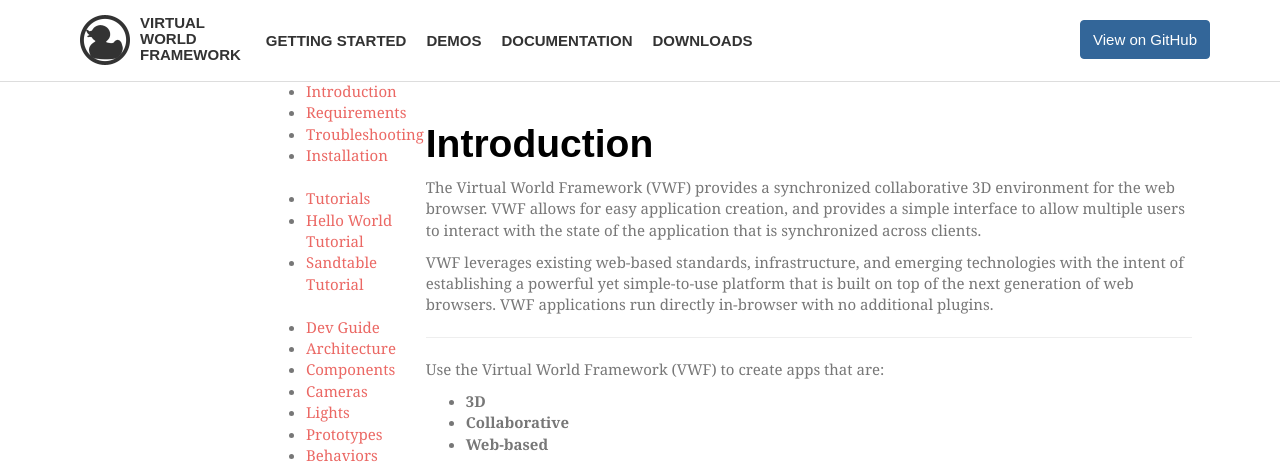
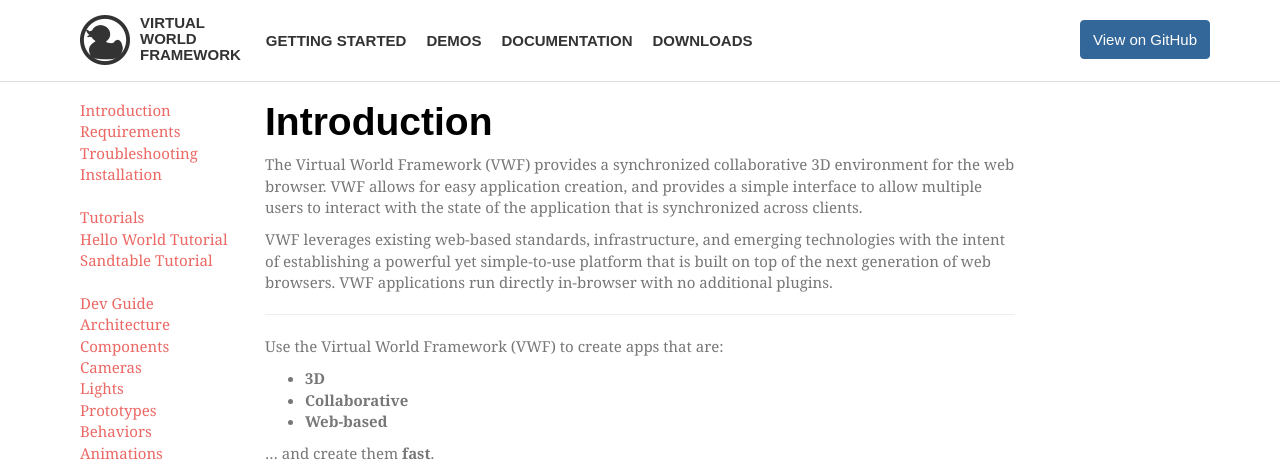
Before and after one commit to virtual-world-framework/vwf-web, a Jekyll site: the page built from documentation.md, in a window 1280 px wide and 1400 px high. Shown: the top 467 px of the window. Built offline with Jekyll 4.4.1, drawn with Linux system fonts in a browser that asks for light colours; some web fonts are replaced; Markdown is read by kramdown in place of the engine named in the settings.

Commit message:
Update docs layout to keep documentation menu in a static position, and remove bullets. Still needs formatting work, but at least the menu is usable now.

```diff
--- a/_layouts/docs.html
+++ b/_layouts/docs.html
@@ -6,10 +6,7 @@
 	<div class="row">
 		<div class="col-lg-8 col-lg-offset-2 col-md-10 col-md-offset-1">
 			<!-- Begin documentation specific layout -->
-					<table>
-						<tr>
-							<td style="vertical-align:top;">
-								<div class='navmenu' id='navmenu'>
+			<div id='navmenu' class='navmenu'>
 				<ul>
 					<li><a href='documentation.html#introduction' class='header' title='Introduction'>Introduction</a></li>
 					<li><a href='documentation.html#requirements' title='Requirements'>Requirements</a></li>
@@ -52,10 +49,6 @@
 					<li><a href='documentation.html#system-api' title='System API'>System API</a></li>
 				</ul>
 			</div>
-							</td>
-							<td>
-								<div>
-									<br/>
 			{% capture introduction %}{% include docs/introduction.md %}{% endcapture %}
 			{{ introduction | markdownify }}
 			{% capture install %}{% include docs/install.md %}{% endcapture %}
@@ -118,10 +111,6 @@
 			{{ application | markdownify }}
 			{% capture system %}{% include docs/system.md %}{% endcapture %}
 			{{ system | markdownify }}
-		            </div>
-		          </td>
-		        </tr>
-		      </table>
 			<!-- End documentation specific layout -->
 		</div>
 	</div>
--- a/css/vwf.css
+++ b/css/vwf.css
@@ -159,3 +159,13 @@
   padding-bottom: 30px;
   color: #777;
 }
+
+.navmenu {
+  position:fixed;
+  top:100px;
+  left:40px;
+}
+
+.navmenu ul {
+  list-style:none;
+}
```
Lines whose indentation alone changed are shown as unchanged.
